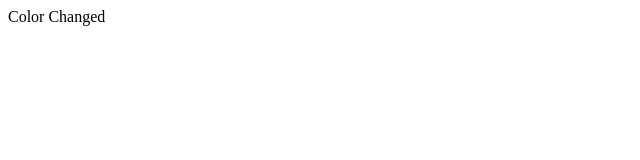
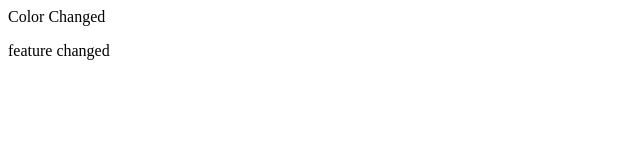
Before and after one commit to BikashGautam-07/Second-Demo, a plain HTML site: page index.html in a window 1280 px wide. Shown: the full height of the page, 0-640 px from the left. Drawn offline with Linux system fonts and the light colour scheme.

Commit message:
Changed features

```diff
--- a/index.html
+++ b/index.html
@@ -1 +1,2 @@
 <p>Color Changed</p>
+<p>feature changed</p>
```
